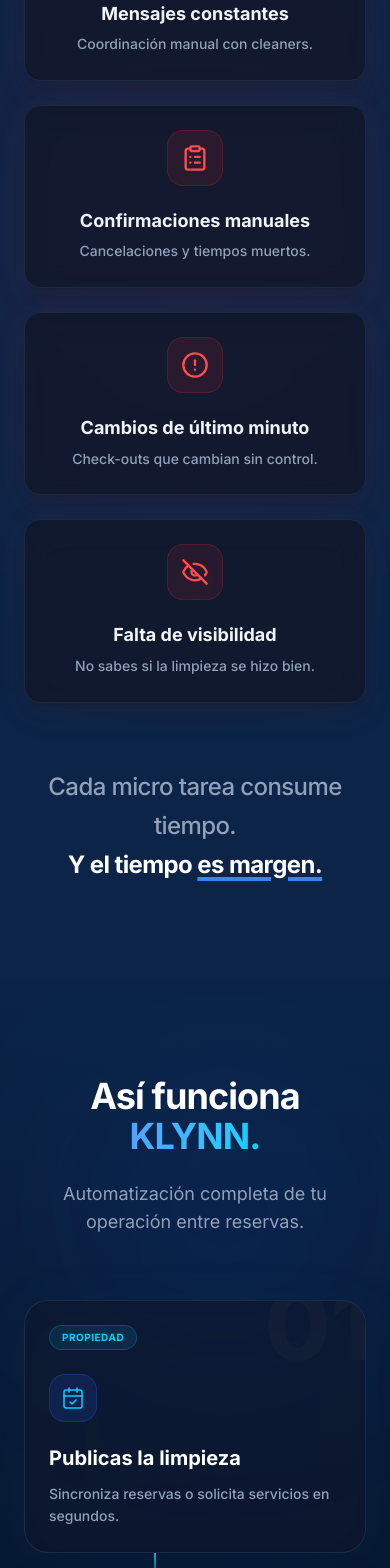
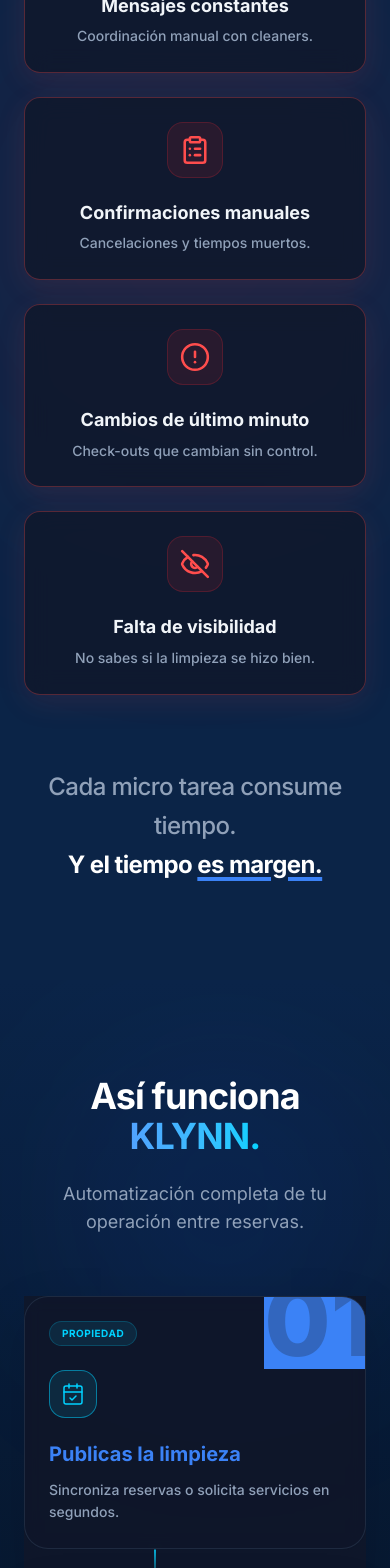
Before and after one commit to hostklynn-ux/klynn-landing, a Next.js app: page / in a window 390 px wide. Shown: the part 1660-3228 px from the top of the page. Built offline with nearby package versions, Linux system fonts and the light colour scheme.

Commit message:
Fix: Mobile card animations - persist hover state on scroll

```diff
--- a/app/globals.css
+++ b/app/globals.css
@@ -131,57 +131,67 @@
   }
 }
 
-/* Animaciones de scroll para mobile - simula efecto hover */
-@keyframes cardPulse {
-  0%, 100% {
-    transform: translateY(0);
-    filter: drop-shadow(0 8px 30px rgba(59, 130, 246, 0.05));
+/* Efecto hover permanente en mobile para cards visibles */
+@media (max-width: 768px) {
+  /* ===== BENEFITS - Cards Azules ===== */
+  .scroll-card.in-view {
+    transform: translateY(-4px) !important;
+    box-shadow: 0 15px 40px rgba(59, 130, 246, 0.15) !important;
+    transition: all 0.3s ease-out;
   }
-  50% {
-    transform: translateY(-4px);
-    filter: drop-shadow(0 15px 40px rgba(59, 130, 246, 0.15));
+
+  /* Cambiar fondo del icono */
+  .scroll-card.in-view > div > div:first-child {
+    background-color: rgb(59, 130, 246) !important;
+    border-color: rgb(59, 130, 246) !important;
+  }
+
+  /* Cambiar color del icono a blanco */
+  .scroll-card.in-view > div > div:first-child svg {
+    color: white !important;
+  }
+
+  /* Cambiar color del título */
+  .scroll-card.in-view > div > h3 {
+    color: rgb(59, 130, 246) !important;
+  }
+
+  /* ===== SOLUTION & TARGET AUDIENCE - Cards Oscuras ===== */
+  .scroll-card.in-view.dark {
+    transform: translateY(-4px) !important;
+    box-shadow: 0 20px 50px rgba(0, 0, 0, 0.12) !important;
+    border-color: rgb(0, 210, 255, 0.3) !important;
+    background-color: rgba(15, 23, 42, 0.9) !important;
+  }
+
+  .scroll-card.in-view.dark .group-hover\:bg-\[\#00d2ff\]\/10 {
+    background-color: rgba(0, 210, 255, 0.1) !important;
+    border-color: rgba(0, 210, 255, 0.5) !important;
+  }
+
+  .scroll-card.in-view.dark svg {
+    transition: all 0.3s ease-out;
+  }
+
+  .scroll-card.in-view.dark .group-hover\:text-\[\#00d2ff\] {
+    color: rgb(0, 210, 255) !important;
+  }
+
+  /* ===== PAIN POINTS - Cards Rojas ===== */
+  .scroll-card.in-view.red {
+    transform: translateY(-8px) !important;
+    box-shadow: 0 8px 30px rgba(255, 77, 77, 0.1) !important;
+    border-color: rgba(255, 77, 77, 0.3) !important;
+  }
+
+  .scroll-card.in-view.red svg {
+    transform: scale(1.1) !important;
+    color: rgb(255, 77, 77) !important;
+  }
+
+  /* ===== PRICING - Card Blanca ===== */
+  .scroll-card.in-view.pricing {
+    transform: translateY(-4px) !important;
+    box-shadow: 0 20px 50px rgba(0, 0, 0, 0.12) !important;
   }
 }
-
-@keyframes cardPulseDark {
-  0%, 100% {
-    transform: translateY(0);
-    filter: drop-shadow(0 8px 16px rgba(0, 0, 0, 0.08));
-  }
-  50% {
-    transform: translateY(-4px);
-    filter: drop-shadow(0 20px 50px rgba(0, 0, 0, 0.12));
-  }
-}
-
-@keyframes cardPulseRed {
-  0%, 100% {
-    transform: translateY(0);
-    filter: drop-shadow(0 8px 16px rgba(255, 77, 77, 0.08));
-  }
-  50% {
-    transform: translateY(-4px);
-    filter: drop-shadow(0 8px 30px rgba(255, 77, 77, 0.1));
-  }
-}
-
-/* Aplicar animaciones en mobile cuando está visible */
-@media (max-width: 768px) {
-  .scroll-card.scroll-animated {
-    animation: cardPulse 0.6s ease-out forwards;
-  }
-
-  .scroll-card.scroll-animated.dark {
-    animation: cardPulseDark 0.6s ease-out forwards;
-  }
-
-  .scroll-card.scroll-animated.red {
-    animation: cardPulseRed 0.6s ease-out forwards;
-  }
-
-  /* Para iconos dentro de cards animadas */
-  .scroll-card.scroll-animated svg,
-  .scroll-card.scroll-animated .group-hover\:bg-blue-900\/30 {
-    transition: all 0.3s ease-out;
-  }
-}
--- a/src/components/landing/Benefits.tsx
+++ b/src/components/landing/Benefits.tsx
@@ -30,7 +30,9 @@
       (entries) => {
         entries.forEach((entry) => {
           if (entry.isIntersecting) {
-            entry.target.classList.add('revealed', 'scroll-animated');
+            entry.target.classList.add('revealed', 'in-view');
+          } else {
+            entry.target.classList.remove('in-view');
           }
         });
       },
--- a/src/components/landing/PainPoints.tsx
+++ b/src/components/landing/PainPoints.tsx
@@ -39,7 +39,9 @@
       (entries) => {
         entries.forEach((entry) => {
           if (entry.isIntersecting) {
-            entry.target.classList.add('revealed', 'scroll-animated');
+            entry.target.classList.add('revealed', 'in-view');
+          } else {
+            entry.target.classList.remove('in-view');
           }
         });
       },
@@ -76,7 +78,7 @@
           {painPointsData.map((problem, index) => (
             <div
               key={index}
-              className="bg-[#0f172a]/80 backdrop-blur-md rounded-2xl p-6 border border-slate-800 reveal-on-scroll scroll-card shadow-lg hover:border-red-500/30 hover:shadow-[0_8px_30px_rgba(255,77,77,0.1)] hover:-translate-y-2 transition-all duration-300 group flex flex-col items-center text-center cursor-default red"
+              className="bg-[#0f172a]/80 backdrop-blur-md rounded-2xl p-6 border border-slate-800 reveal-on-scroll scroll-card red shadow-lg hover:border-red-500/30 hover:shadow-[0_8px_30px_rgba(255,77,77,0.1)] hover:-translate-y-2 transition-all duration-300 group flex flex-col items-center text-center cursor-default"
               style={{ animationDelay: `${index * 150}ms` }}
             >
               <div className="w-14 h-14 rounded-2xl bg-red-500/10 border border-red-500/20 flex items-center justify-center mb-6 group-hover:bg-red-500/20 transition-colors duration-300">
--- a/src/components/landing/Pricing.tsx
+++ b/src/components/landing/Pricing.tsx
@@ -20,7 +20,9 @@
       (entries) => {
         entries.forEach((entry) => {
           if (entry.isIntersecting) {
-            entry.target.classList.add('revealed', 'scroll-animated');
+            entry.target.classList.add('revealed', 'in-view');
+          } else {
+            entry.target.classList.remove('in-view');
           }
         });
       },
@@ -63,8 +65,8 @@
           </p>
         </div>
 
-        <div className="max-w-md mx-auto reveal-on-scroll scroll-card">
-          <div className="bg-white rounded-3xl p-8 shadow-[0_15px_40px_rgba(0,0,0,0.08)] hover:shadow-[0_20px_50px_rgba(0,0,0,0.12)] border border-slate-200 relative transition-all duration-300 transform hover:-translate-y-1 dark">
+        <div className="max-w-md mx-auto reveal-on-scroll scroll-card pricing">
+          <div className="bg-white rounded-3xl p-8 shadow-[0_15px_40px_rgba(0,0,0,0.08)] hover:shadow-[0_20px_50px_rgba(0,0,0,0.12)] border border-slate-200 relative transition-all duration-300 transform hover:-translate-y-1">
 
             <div className="absolute top-0 left-0 right-0 h-1.5 bg-gradient-to-r from-[#1d4ed8] to-[#00d2ff] rounded-t-3xl"></div>
 
--- a/src/components/landing/Solution.tsx
+++ b/src/components/landing/Solution.tsx
@@ -47,7 +47,9 @@
       (entries) => {
         entries.forEach((entry) => {
           if (entry.isIntersecting) {
-            entry.target.classList.add('revealed', 'scroll-animated');
+            entry.target.classList.add('revealed', 'in-view');
+          } else {
+            entry.target.classList.remove('in-view');
           }
         });
       },
@@ -89,7 +91,7 @@
           {mainSteps.map((step, index) => (
             <div
               key={index}
-              className="flex flex-col lg:flex-row flex-1 reveal-on-scroll scroll-card"
+              className="flex flex-col lg:flex-row flex-1 reveal-on-scroll scroll-card dark"
               style={{ animationDelay: `${index * 150}ms` }}
             >
 
--- a/src/components/landing/TargetAudience.tsx
+++ b/src/components/landing/TargetAudience.tsx
@@ -34,7 +34,9 @@
       (entries) => {
         entries.forEach((entry) => {
           if (entry.isIntersecting) {
-            entry.target.classList.add('revealed', 'scroll-animated');
+            entry.target.classList.add('revealed', 'in-view');
+          } else {
+            entry.target.classList.remove('in-view');
           }
         });
       },
@@ -75,7 +77,7 @@
             {targetAudiences.map((item, index) => (
               <div
                 key={index}
-                className="w-full sm:w-[calc(50%-12px)] lg:w-[calc(33.333%-16px)] scroll-card bg-[#0f172a]/60 backdrop-blur-sm border border-slate-800 rounded-2xl p-8 flex items-center gap-6 hover:border-[#00d2ff]/40 hover:bg-[#0f172a]/90 hover:shadow-[0_10px_30px_rgba(0,210,255,0.1)] transition-all duration-300 group hover:-translate-y-1 cursor-default"
+                className="w-full sm:w-[calc(50%-12px)] lg:w-[calc(33.333%-16px)] scroll-card dark bg-[#0f172a]/60 backdrop-blur-sm border border-slate-800 rounded-2xl p-8 flex items-center gap-6 hover:border-[#00d2ff]/40 hover:bg-[#0f172a]/90 hover:shadow-[0_10px_30px_rgba(0,210,255,0.1)] transition-all duration-300 group hover:-translate-y-1 cursor-default"
                 style={{ animationDelay: `${index * 100}ms` }}
               >
                 <div className="w-14 h-14 shrink-0 rounded-xl bg-blue-900/30 border border-blue-500/20 flex items-center justify-center group-hover:bg-[#00d2ff]/20 group-hover:border-[#00d2ff]/50 transition-colors duration-300">
```
